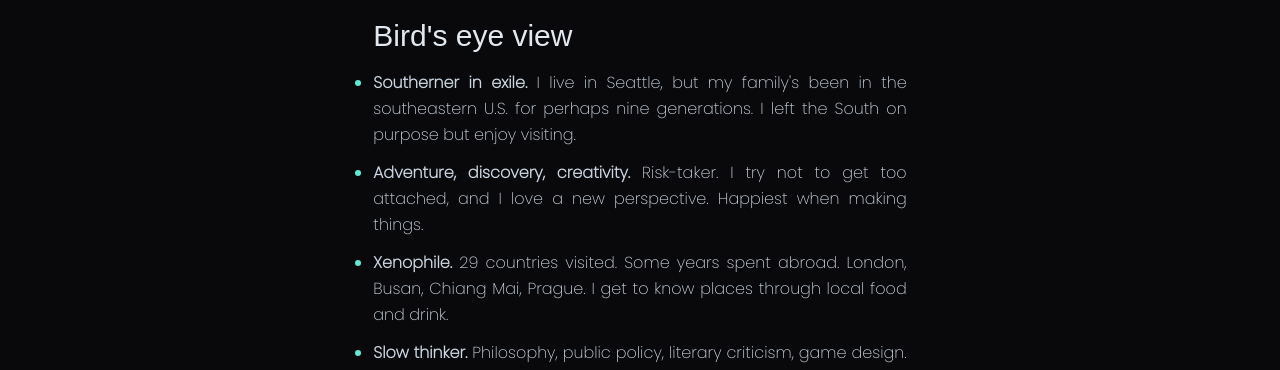
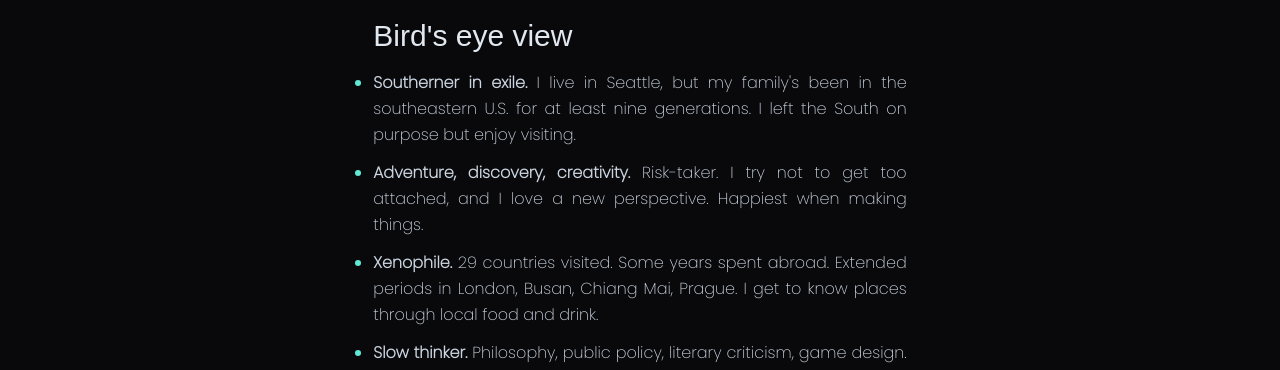
Before and after one commit to CharmedSatyr/personal-website, a Next.js app: page /about in a window 1280 px wide. Shown: the part 190-560 px from the top of the page. Built offline with nearby package versions, Linux system fonts and the light colour scheme; a web font is replaced by a local one.

Commit message:
Copy updates

```diff
--- a/app/about/page.tsx
+++ b/app/about/page.tsx
@@ -18,8 +18,8 @@ const About = () => {
 			<ul className="list list-disc">
 				<li className="mb-3">
 					<strong>Southerner in exile.</strong> I live in Seattle, but my
-					family's been in the southeastern U.S. for perhaps nine generations. I
-					left the South on purpose but enjoy visiting.
+					family's been in the southeastern U.S. for at least nine generations.
+					I left the South on purpose but enjoy visiting.
 				</li>
 
 				<li className="mb-3">
@@ -30,8 +30,8 @@ const About = () => {
 
 				<li className="mb-3">
 					<strong>Xenophile.</strong> 29 countries visited. Some years spent
-					abroad. London, Busan, Chiang Mai, Prague. I get to know places
-					through local food and drink.
+					abroad. Extended periods in London, Busan, Chiang Mai, Prague. I get
+					to know places through local food and drink.
 				</li>
 
 				<li className="mb-3">
--- a/app/games/page.tsx
+++ b/app/games/page.tsx
@@ -86,7 +86,7 @@ const Games = async () => {
 			<h2 className="title">Involvement</h2>
 			<p>
 				In 2023, I completed a Certificate in Game Design from the University of
-				Washington. I've experimented with a few small games on{" "}
+				Washington. I've developed a few experiments on{" "}
 				<Link href="https://charmedsatyr.itch.io/">itch.io</Link>, have
 				participated in four game jams, and am active in the{" "}
 				<Link href="https://www.seattleindies.org/">Seattle Indies</Link>,{" "}
```
Also changed, not shown: 1 other file (tests, documents, lock files or other folders).
